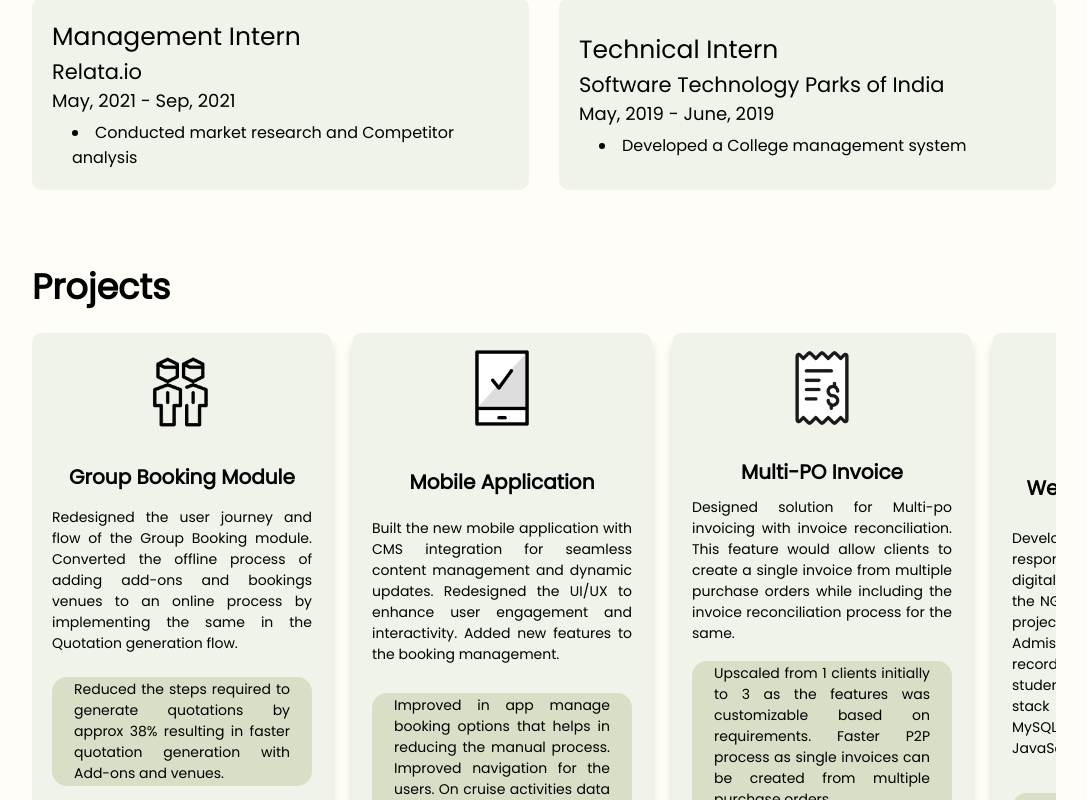
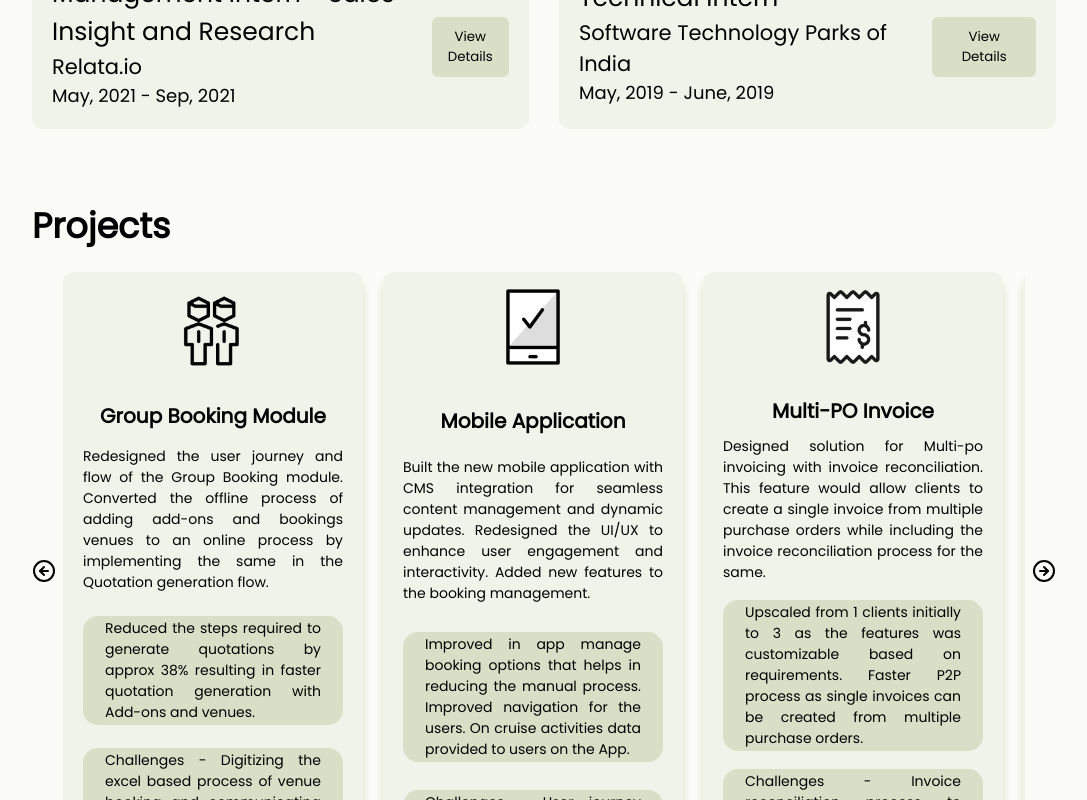
Before and after one commit to Sukirti-s/sukirti-portfolio, a React (Vite) app: page / in a window 1280 px wide. Shown: the part 880-1680 px from the top of the page, without its empty margins (96-1183 px from the left). Built offline with nearby package versions, Linux system fonts and the light colour scheme.

Commit message:
25/08/25 update

```diff
--- a/src/components/Projects/Projects.jsx
+++ b/src/components/Projects/Projects.jsx
@@ -1,20 +1,40 @@
-import React from "react";
-
+import React, {useRef} from "react";
+import { getImageUrl } from "../../utils";
 import styles from "./Projects.module.css";
 
 import projects from "../../data/Projects.json";
 import { ProjectCard } from "./ProjectCard";
 
 export const Projects = () => {
+
+const sliderRef = useRef(null);
+
+  const scrollAmount = 250; // adjust depending on your card width
+
+  const scrollLeft = () => {
+    if (sliderRef.current) {
+      sliderRef.current.scrollBy({ left: -scrollAmount, behavior: "smooth" });
+    }
+  };
+
+  const scrollRight = () => {
+    if (sliderRef.current) {
+      sliderRef.current.scrollBy({ left: scrollAmount, behavior: "smooth" });
+    }
+  };
+
   return (
     <section className={styles.container} id="projects">
 
       <h2 className={styles.title}>Projects</h2>
 
       <div className={styles.sliderwrapper}>
-        {/* <button className={styles.navleft} id="prevBtn">‹</button> */}
 
-        <div className={styles.slidercontainer}>
+        <button className={styles.navleft} onClick={scrollLeft}>
+          <img src={getImageUrl("icons/arrow-left-circle.svg")} alt="Prev" />
+          </button>
+
+        <div className={styles.slidercontainer} ref={sliderRef}>
           <div className={styles.cardslider}>
             {projects.map((project, id) => {
               return <ProjectCard key={id} project={project} />;
@@ -22,9 +42,15 @@ export const Projects = () => {
           </div>
         </div>
 
-        {/* <button className={styles.navright} id="nextBtn">›</button> */}
+        <button className={styles.navright} onClick={scrollRight}>
+          <img src={getImageUrl("icons/arrow-right-circle.svg")} alt="Next" />
+        </button>
+
       </div>
 
     </section>
   );
 };
+
+// id="nextBtn"
+// id="prevBtn"
--- a/src/components/Projects/Projects.module.css
+++ b/src/components/Projects/Projects.module.css
@@ -44,28 +44,22 @@
 
 /* Arrows */
 .navleft {
-  background-color: var(--color-primary);
-  color: var(--color-text);
+  background-color: transparent;
   border: none;
-  font-size: 2rem;
-  padding: 5px;
   cursor: pointer;
   z-index: 1;
-  border-radius: 15%;
+  border-radius: 100%;
   transition: background 0.3s ease;
-  margin-right: 5px;
+  margin-right: 7px;
 }
 .navright {
-  background-color: var(--color-primary);
-  color: var(--color-text);
+  background-color: transparent;
   border: none;
-  font-size: 2rem;
-  padding: 5px;
   cursor: pointer;
   z-index: 1;
-  border-radius: 15%;
+  border-radius: 100%;
   transition: background 0.3s ease;
-  margin-left: 5px;
+  margin-left: 7px;
 }
 
 .nav:hover {
@@ -84,6 +78,13 @@
   .nav {
     display: none;
   }
+
+  .navleft {
+  display: none;
+}
+.navright {
+  display: none;
+}
 
 }
 
--- a/src/components/WorkEx/WorkEx.jsx
+++ b/src/components/WorkEx/WorkEx.jsx
@@ -1,4 +1,4 @@
-import React from "react";
+import React, { useState } from "react";
 
 import styles from "./WorkEx.module.css";
 import history from "../../data/WorkEx.json";
@@ -6,6 +6,17 @@ import { getImageUrl } from "../../utils";
 
 
 export const WorkEx = () => {
+
+const [modal, setModal] = useState(null);
+
+const openModal = (historyItem) => {
+    setModal(historyItem); // set selected history item
+  };
+
+const closeModal = () => {
+    setModal(null);
+  };
+
   return (
 
     <section className={styles.container} id="workex">
@@ -15,16 +26,39 @@ export const WorkEx = () => {
           {history.map((historyItem, id) => {
             return (
               <li key={id} className={styles.historyItem}>
+
                 <div className={styles.historyItemDetails}>
                   <h3>{`${historyItem.role}`}</h3>
                   <h4>{`${historyItem.organisation}`}</h4>
                   <p>{`${historyItem.startDate} - ${historyItem.endDate}`}</p>
-                  <ul>
-                    {historyItem.experiences.map((experience, id) => {
-                      return <li className={styles.historyli} key={id}>{experience}</li>;
-                    })}
-                  </ul>
                 </div>
+
+                <button className={styles.viewDetailsBtn} onClick={() => openModal(historyItem)}>
+                    View Details
+                </button>
+
+                {/* Modal */}
+
+                {modal && (
+                  <div className={styles.modalOverlay}>
+                    <div className={styles.modalContainer} onClick={closeModal}>
+                      <div className={styles.modalItemDetails}>
+                        <h3>{`${modal.organisation}`}</h3>
+                        <ul>
+                          {modal.experiences.map((experience, id) => {
+                            return <li className={styles.modalhistoryli} key={id}>{experience}</li>;
+                          })}
+                        </ul>
+                        <div className={styles.buttonCenter}>
+                          <button className={styles.viewDetailsBtn} onClick={closeModal}>
+                            Close
+                          </button>
+                        </div>
+                      </div>
+                    </div>
+                  </div>
+                )}
+
               </li>
             );
           })}
--- a/src/components/WorkEx/WorkEx.module.css
+++ b/src/components/WorkEx/WorkEx.module.css
@@ -38,6 +38,7 @@
 .historyItem {
   display: flex;
   flex-direction: row;
+  justify-content: space-between;
   align-items: center;
   gap: 17px;
   background: var(--color-primary);
@@ -82,6 +83,87 @@
     font-family: var(--font-poppins);
 }
 
+.viewDetailsBtn {
+  margin-top: 10px;
+  padding: 10px 15px;
+  border: none;
+  background-color: var(--color-dark);
+  color: var(--color-text);
+  border-radius: 6px;
+  cursor: pointer;
+  font-family: var(--font-poppins);
+}
+
+.buttonCenter{
+  display: flex;
+  justify-content: center;
+  margin-top: 1rem;
+}
+
+.modalContainer {
+  background: var(--color-bg);
+  padding: 24px;
+  border-radius: 12px;
+  max-width: 600px;
+  width: 90%;
+  border-color: var(--color-text);
+  border-width: 1px;
+  border-style: solid;
+}
+
+.modalOverlay {
+  position: fixed;
+  top: 0;
+  left: 0;
+  width: 100%;
+  height: 100%;
+  backdrop-filter: blur(4px);
+  -webkit-backdrop-filter: blur(4px);
+  display: flex;
+  justify-content: center;
+  align-items: center;
+  z-index: 1000;
+}
+
+.modalItemDetails {
+  font-family: var(--font-poppins);
+}
+
+.modalItemDetails h3 {
+  font-size: 25px;
+  font-weight: 550;
+  font-family: var(--font-poppins);
+}
+
+.modalItemDetails h4 {
+    font-size: 21px;
+    font-weight: 500;
+    font-family: var(--font-poppins);
+  }
+
+.modalItemDetails p {
+  font-size: 18px;
+  font-weight: 300;
+  font-family: var(--font-poppins);
+}
+
+.modalItemDetails ul {
+  margin-top: 6px;
+  list-style-position: inside;
+  font-size: 16px;
+  list-style-type: disc;
+  margin-left: 20px;
+  font-family: var(--font-poppins);
+
+}
+
+.modalhistoryli {
+    font-family: var(--font-poppins);
+}
+
+
+/* Responsive */
+
 @media screen and (max-width: 830px) {
   .content {
     flex-direction: column;
@@ -102,7 +184,7 @@
 
   .historyItem {
     display: flex;
-    flex-direction: row;
+    flex-direction: column;
     align-items: center;
     gap: 17px;
     background: var(--color-primary);
--- a/src/data/WorkEx.json
+++ b/src/data/WorkEx.json
@@ -7,14 +7,14 @@
       "experiences": ["Worked on Mobile Application", "Worked on B2C Website", "Worked on Internal Admin Pannel"]
     },
     {
-      "role": "Associiate - Product Management",
+      "role": "Associate - Product Management",
       "organisation": "GEP",
       "startDate": "June, 2022",
       "endDate": "Aug, 2024",
       "experiences": ["Worked on Invoice and Credit Memo Modules", "Configured rule engine and approval engine"]
     },
     {
-      "role": "Management Intern",
+      "role": "Management Intern - Sales Insight and Research",
       "organisation": "Relata.io",
       "startDate": "May, 2021",
       "endDate": "Sep, 2021",
--- a/src/vars.css
+++ b/src/vars.css
@@ -3,11 +3,13 @@
     --color-text: #000000;
     --color-primary: #EFF3EA;
     --color-secondary: #FFF2C2;
+    --color-popup: #EFF3EA;
     --color-dark: #D9DFC6;
-    --color-bg: #fefdf7;
+    --color-bg: #fbfbf8;
 
     /* --color-bg1: #f0f0f0;
     --color-bg2: #E1EEBC; */
+    /* fefdf7 */
 
 
 
```
Also changed, not shown: public/assets/icons/arrow-left-circle.svg (added), public/assets/icons/arrow-right-circle.svg (added).
